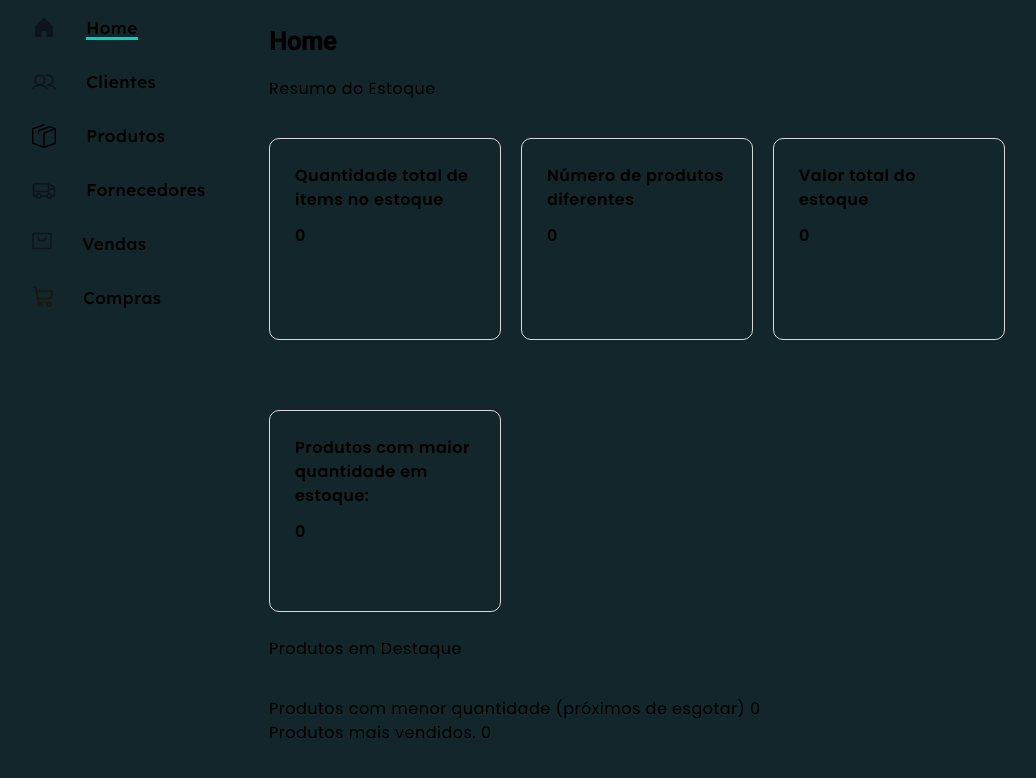
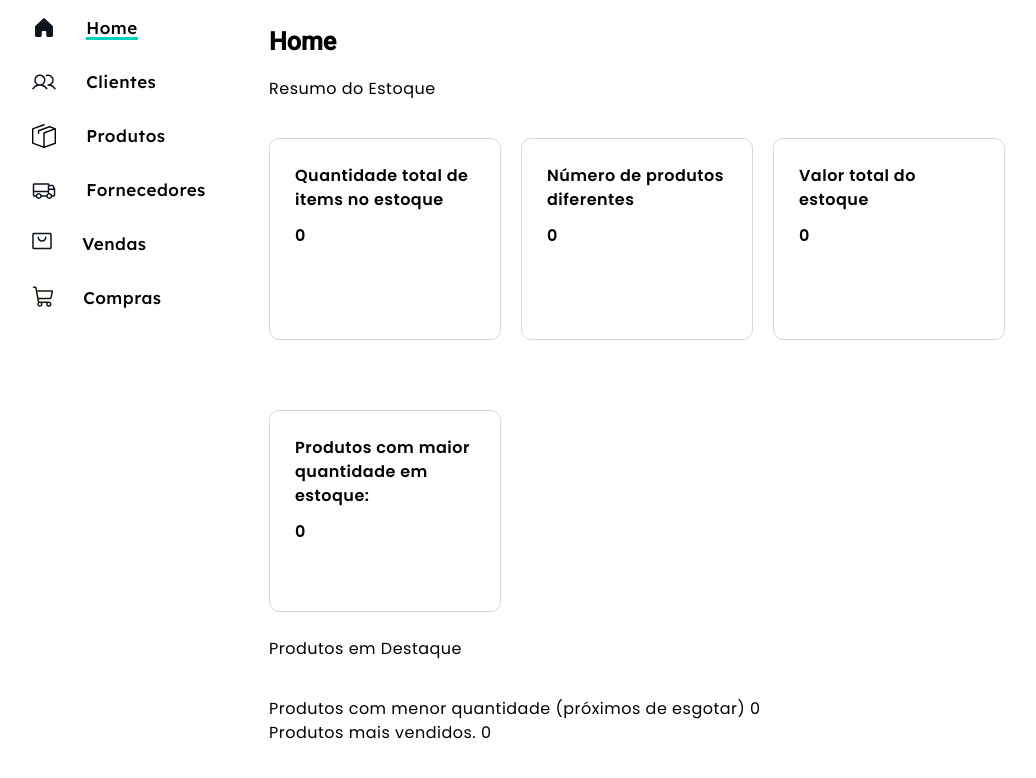
Before and after one commit to marcosjry/controle-estoque, an Angular app: page /home in a window 1280 px wide. Shown: the top 778 px of the page, without its empty margins (31-1067 px from the left). Built offline with nearby package versions, Linux system fonts and the light colour scheme.

Commit message:
alterando visual padrão do angular material

```diff
--- a/src/styles.scss
+++ b/src/styles.scss
@@ -1,8 +1,24 @@
 /* You can add global styles to this file, and also import other style files */
+body {
+    margin: 0;
+    background: white;
+    color: rgb(0, 0, 0);
+ }
 
-html, body { height: 100%; }
-body { margin: 0;
+.content {
+    margin: 20px;
+    border-radius: 40px 0px 0px 40px;
+}
 
-    background-color: #12262b;
+.mdc-text-field--filled:not(.mdc-text-field--disabled) {
+    background-color: #ffffff17 !important;
+    border: none;
+}
 
- }
+
+.mat-mdc-text-field-wrapper {
+    background-color: rgb(255, 255, 255) !important;
+    font-weight: 500;
+    font-family: 'Poppins';
+    opacity: 80%;
+}
```
